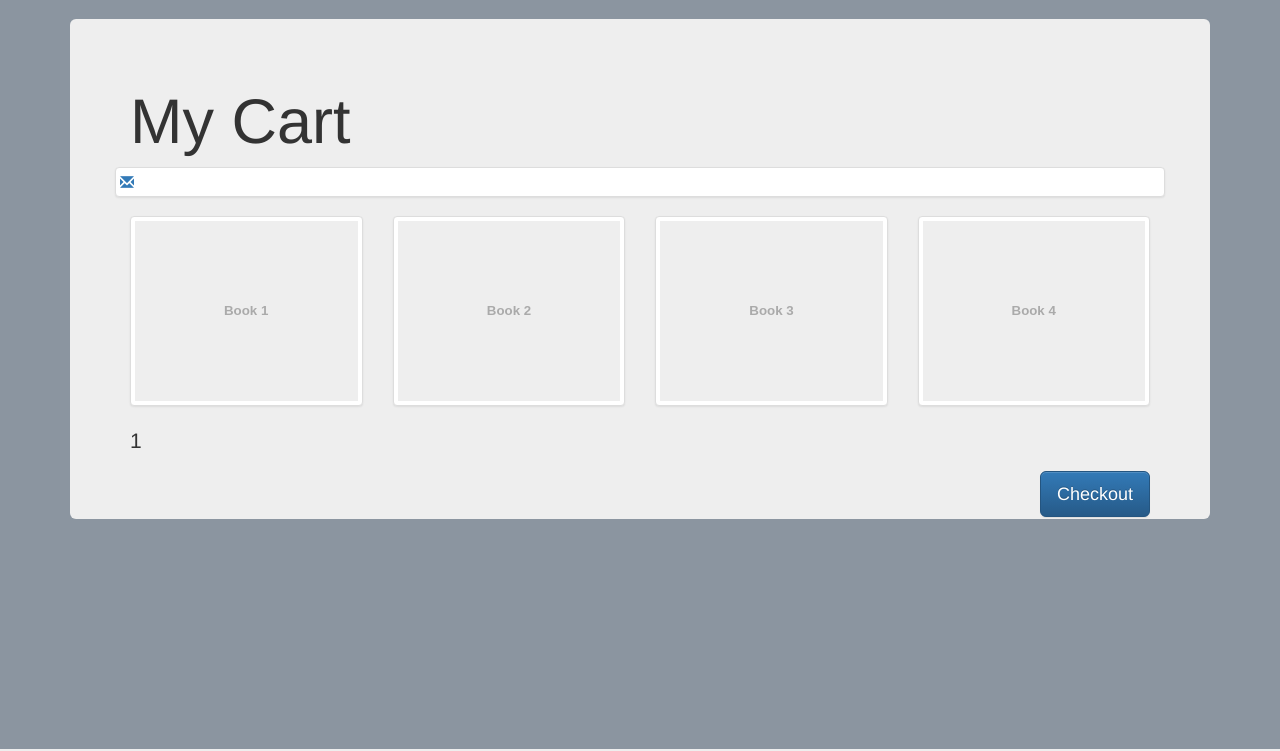
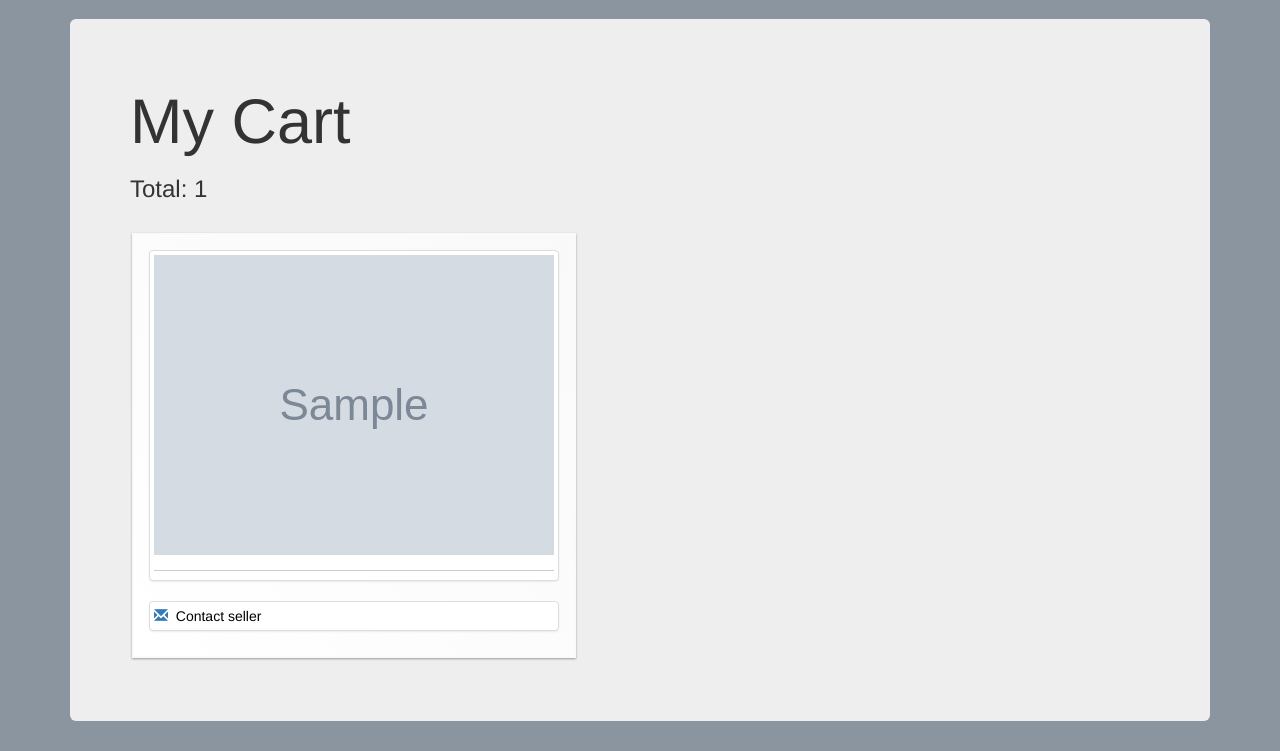
Before and after one commit to fanghuang/Booksharepoint, a Python web app: template templates/cart.html in a window 1280 px wide. Shown: the part 51-802 px from the top of the page. Run offline with Jinja, Linux system fonts and the light colour scheme; the template is opened without the code that fills it: most values are stand-ins (such as "Sample title", 1, 10 or a date in 2020); grey boxes marked "Sample" are stand-in pictures; some libraries are stand-ins or nearby versions.

Commit message:
Jinja'd the cart page

```diff
--- a/static/js/main.js
+++ b/static/js/main.js
@@ -192,6 +192,7 @@ rh.book.addToCart = function(data) {
 		var $cart_counter = $("#cart-counter");
 		var amt_in_cart = parseInt($cart_counter.html());
 		$cart_counter.html(amt_in_cart + 1);
+		console.log("Book added successfully");
 	}).fail(function(jqxhr, textStatus, error) {
 		console.log("POST action Add to Cart failed");
 		console.log(textStatus + " ");
@@ -204,6 +205,7 @@ rh.book.removeFromCart = function(data) {
 		var $cart_counter = $("#cart-counter");
 		var amt_in_cart = parseInt($cart_counter.html());
 		$cart_counter.html(amt_in_cart - 1);
+		console.log("Book removed successfully");
 	}).fail(function(jqxhr, textStatus, error) {
 		console.log("POST action Remove from Cart failed");
 		console.log(textStatus + " ");
--- a/templates/cart.html
+++ b/templates/cart.html
@@ -40,47 +40,33 @@
 
 		<div class="jumbotron">
 			<h1>My Cart</h1>
-			<div class="row">
-			<!-- TODO: Jinja this -->
+			<h3>Total: {{total_cost}}</h3>
+			<br>
+			<div id="columns">
+			{% for book in books_query %}
+				<div class="pin">
+		              <a class="thumbnail">
+		                <img src="{{book.image_url}}" alt="Book Cover">
+		              </a>
+		              <a class="thumbnail center" id="send-email">
+		              <span class="glyphicon glyphicon-envelope"></span>
+		              &nbsp;<span style="color: #000;">Contact seller</span>
 
-			<a class="thumbnail glyphicon glyphicon-envelope" id="send-email">
-				<div class="contact-email hidden">billgeorge1@gmail.com</div>
-				<div class="hidden image-url">http://bks5.books.google.com/books?id=drbI_aro20oC&amp;printsec=frontcover&amp;img=1&amp;zoom=1&amp;source=gbs_api</div>
-				<div class="hidden isbn">20121221</div>
-				<div class="hidden title">jordan oooo</div>
-				<div class="hidden author">moore</div>
-				<div class="hidden price">1</div>
-				<div class="hidden condition">new</div>
-				<div class="hidden dept-abbrev">csse</div>
-			</a>
-				<div class="col-xs-6 col-md-3">
-					<a href="#" class="thumbnail"> <img
-						data-src="holder.js/100%x180/text:Book 1"
-						alt="Generic placeholder thumbnail">
-					</a>
-				</div>
-				<div class="col-xs-6 col-md-3">
-					<a href="#" class="thumbnail"> <img
-						data-src="holder.js/100%x180/text:Book 2"
-						alt="Generic placeholder thumbnail">
-					</a>
-				</div>
-				<div class="col-xs-6 col-md-3">
-					<a href="#" class="thumbnail"> <img
-						data-src="holder.js/100%x180/text:Book 3"
-						alt="Generic placeholder thumbnail">
-					</a>
-				</div>
-				<div class="col-xs-6 col-md-3">
-					<a href="#" class="thumbnail"> <img
-						data-src="holder.js/100%x180/text:Book 4"
-						alt="Generic placeholder thumbnail">
-					</a>
-				</div>
+		               <div class="contact-email hidden">{{ book.get_seller_email() }}</div>
+		               <div class="hidden image-url">{{ book.image_url }}</div>
+		               <!-- <div class="hidden isbn">{{ book.isbn }}</div>  -->
+		               <div class="hidden title">{{ book.title }}</div>
+		               <!-- <div class="hidden author">{{ book.author }}</div>  -->
+		               <div class="hidden price">{{ book.price }}</div>
+		               <!--  <div class="hidden condition">{{ book.get_condition_string() }}</div> -->
+		               <!-- <div class="hidden dept-abbrev">{{ book.dept}}</div>  -->
+		           </a>
+	           </div>
+			{% endfor %}
+
+
 			</div>
 
-            <p>{{total_cost}}</p>
-			<a class="btn btn-primary btn-lg pull-right" href="#" role="button">Checkout</a>
 
 		</div>
 
--- a/templates/index.html
+++ b/templates/index.html
@@ -79,11 +79,11 @@
 			<div class="pin {{book.dept}} hidden">
 				<img src="{{book.image_url}}" alt="Book Cover">
 				<div class="row">
-				    <div class="content col-xs-10">
+				    <div class="content col-xs-9">
 					    <p class="caption">{{book.title}}</p>
 	                    <p class="book-price">{{book.get_price()}}</p>
 				    </div>
-				    <div class="col-xs-2">
+				    <div class="col-xs-3">
 				    {% if person %}
 	                <a class="cart-btn pull-right thumbnail glyphicon glyphicon-shopping-cart {% if book in cart_query %} in-cart {% endif %}">
 	                <div class="hidden entity-key">{{ book.key.urlsafe() }}</div>
```
